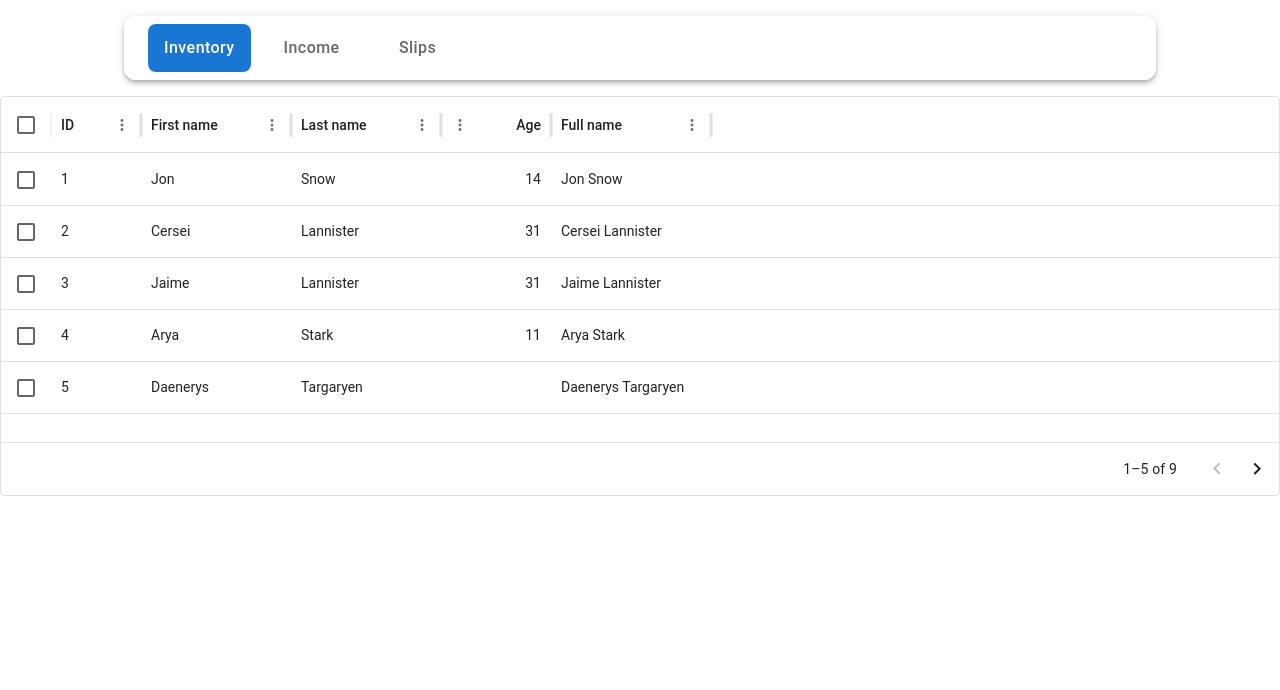
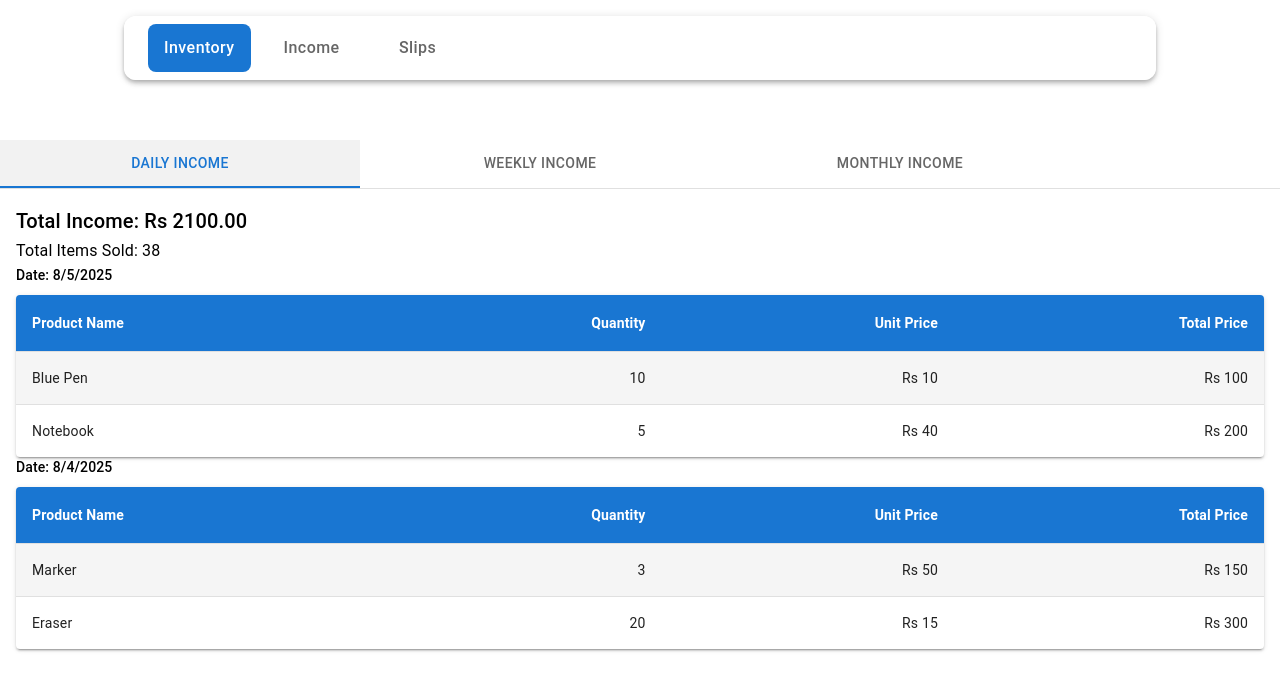
Before and after one commit to saadullahkhan12/inventory-system, a React (Vite) app: page /Inventory in a window 1280 px wide. Shown: the top 690 px of the page. Built offline with nearby package versions, Linux system fonts and the light colour scheme; the HTML template or start-up script is replaced by a standard one.

Commit message:
ui better

```diff
--- a/src/App.css
+++ b/src/App.css
@@ -32,3 +32,16 @@ text-decoration: none;
     color: #1976d2;
     background: #e5e5e582;
 }
+.tabs_container{
+    margin-left: 30px;
+}
+
+button#income-tab-0 {
+    width: 100%;
+}
+button#income-tab-1 {
+    width: 100%;
+}
+button#income-tab-2 {
+    width: 100%;
+}
--- a/src/pages/icome.jsx
+++ b/src/pages/icome.jsx
@@ -1,22 +1,35 @@
 import { useEffect, useState } from "react";
 import axios from "axios";
-import Button from '@mui/material/Button';
+import {
+  Box,
+  Button,
+  Dialog,
+  DialogActions,
+  DialogContent,
+  DialogTitle,
+  TextField,
+  Typography,
+  Table,
+  TableBody,
+  TableCell,
+  TableContainer,
+  TableHead,
+  TableRow,
+  Paper,
+  Stack
+} from '@mui/material';
 import DeleteIcon from '@mui/icons-material/Delete';
 import EditIcon from '@mui/icons-material/Edit';
 import AddShoppingCartIcon from '@mui/icons-material/AddShoppingCart';
-import Stack from '@mui/material/Stack';
 
 const API_URL = "https://inventory-system-back-end-production.up.railway.app/api/items";
 
-
-
-function Icome() {
+export default function Inventory() {
   const [products, setProducts] = useState([]);
   const [search, setSearch] = useState("");
   const [showModal, setShowModal] = useState(false);
   const [editProduct, setEditProduct] = useState(null);
 
-  // Load data
   useEffect(() => {
     fetchProducts();
   }, []);
@@ -47,7 +60,7 @@ function Icome() {
       } else {
         await axios.post(API_URL, product);
       }
-      await fetchProducts();
+      fetchProducts();
       clearEdit();
     } catch (err) {
       console.error("Save error:", err);
@@ -70,94 +83,104 @@ function Icome() {
   );
 
   return (
-    <div className="min-h-screen bg-gray-50 py-8 px-2 md:px-8">
-      <div className="max-w-4xl mx-auto">
-        <header className="mb-6 flex items-center justify-between">
-          <h1 className="text-3xl font-bold">Inventory Management</h1>
+    <Box sx={{ p: 4 }}>
+      <Box sx={{ mb: 4, display: 'flex', justifyContent: 'space-between', alignItems: 'center' }}>
+        <Typography variant="h4" fontWeight="bold">Inventory Management</Typography>
         <Button
-            onClick={() => { setEditProduct(null); setShowModal(true); }}
-            type="button"
           variant="contained"
           endIcon={<AddShoppingCartIcon />}
-            sx={{
-              backgroundColor: '#1976d2',
-              '&:hover': { backgroundColor: '#115293' },
-            }}
+          onClick={() => { setEditProduct(null); setShowModal(true); }}
         >
           Add Product
         </Button>
-        </header>
+      </Box>
 
-        <div className="mb-4 flex flex-row gap-2">
-          <input
-            className="w-full md:w-72 px-3 py-2 border border-gray-300 rounded focus:outline-none focus:ring focus:border-blue-500 bg-white"
-            type="search"
-            placeholder="Search products..."
+      <TextField
+        label="Search products"
+        variant="outlined"
         value={search}
         onChange={e => setSearch(e.target.value)}
+        fullWidth
+        sx={{ mb: 3, maxWidth: 300 }}
       />
-        </div>
 
-        <div className="overflow-auto rounded shadow bg-white">
-          <table className="min-w-full divide-y divide-gray-200">
-            <thead className="bg-gray-100">
-              <tr>
-                <th className="px-4 py-3 text-xs font-medium text-gray-500 uppercase">Name</th>
-                <th className="px-4 py-3 text-xs font-medium text-gray-500 uppercase">SKU</th>
-                <th className="px-4 py-3 text-xs font-medium text-gray-500 uppercase">Category</th>
-                <th className="px-4 py-3 text-xs font-medium text-gray-500 uppercase">Quantity</th>
-                <th className="px-4 py-3 text-xs font-medium text-gray-500 uppercase">Price ($)</th>
-                <th className="px-4 py-3 text-xs font-medium text-gray-500 uppercase">Actions</th>
-              </tr>
-            </thead>
-            <tbody className="divide-y divide-gray-100">
+      <TableContainer component={Paper}>
+        <Table>
+          <TableHead>
+            <TableRow sx={{ backgroundColor: '#f5f5f5' }}>
+              <TableCell>Name</TableCell>
+              <TableCell>SKU</TableCell>
+              <TableCell>Category</TableCell>
+              <TableCell>Quantity</TableCell>
+              <TableCell>Price ($)</TableCell>
+              <TableCell>Actions</TableCell>
+            </TableRow>
+          </TableHead>
+          <TableBody>
             {filteredProducts.length === 0 ? (
-                <tr>
-                  <td colSpan={6} className="px-4 py-8 text-center text-gray-400">No products found.</td>
-                </tr>
+              <TableRow>
+                <TableCell colSpan={6} align="center">No products found</TableCell>
+              </TableRow>
             ) : (
               filteredProducts.map(product => (
-                  <tr key={product._id}>
-                    <td className="px-4 py-3 font-medium text-gray-700">{product.name}</td>
-                    <td className="px-4 py-3 text-gray-500">{product.sku}</td>
-                    <td className="px-4 py-3 text-gray-500">{product.category}</td>
-                    <td className={`px-4 py-3 text-gray-500 font-mono ${product.quantity <= 5 ? 'bg-red-50 text-red-700 font-bold rounded' : ''}`}>
+                <TableRow key={product._id}>
+                  <TableCell>{product.name}</TableCell>
+                  <TableCell>{product.sku}</TableCell>
+                  <TableCell>{product.category}</TableCell>
+                  <TableCell
+                    sx={{
+                      color: product.quantity <= 5 ? 'error.main' : 'text.primary',
+                      fontWeight: product.quantity <= 5 ? 'bold' : 'normal'
+                    }}
+                  >
                     {product.quantity}
-                    </td>
-                    <td className="px-4 py-3 text-gray-500">{product.price.toFixed(2)}</td>
-                    <td className="px-4 py-3 flex gap-2">
-                      <Stack direction="row" spacing={2}>
-                        <Button onClick={() => deleteProduct(product._id)} variant="outlined" color="error" startIcon={<DeleteIcon />}>
+                  </TableCell>
+                  <TableCell>${product.price.toFixed(2)}</TableCell>
+                  <TableCell>
+                    <Stack direction="row" spacing={1}>
+                      <Button
+                        variant="outlined"
+                        color="error"
+                        startIcon={<DeleteIcon />}
+                        onClick={() => deleteProduct(product._id)}
+                      >
                         Delete
                       </Button>
-                        <Button onClick={() => startEdit(product)} variant="contained" endIcon={<EditIcon />}>
+                      <Button
+                        variant="contained"
+                        color="primary"
+                        endIcon={<EditIcon />}
+                        onClick={() => startEdit(product)}
+                      >
                         Edit
                       </Button>
                     </Stack>
-                    </td>
-                  </tr>
+                  </TableCell>
+                </TableRow>
               ))
             )}
-            </tbody>
-          </table>
-        </div>
-      </div>
+          </TableBody>
+        </Table>
+      </TableContainer>
 
-      {showModal && (
-        <ProductModal
-          product={editProduct}
-          onSave={saveProduct}
-          onCancel={clearEdit}
-        />
-      )}
-    </div>
+      {/* Modal */}
+      <ProductModal open={showModal} onClose={clearEdit} onSave={saveProduct} product={editProduct} />
+    </Box>
   );
 }
 
-function ProductModal({ product, onSave, onCancel }) {
-  const [form, setForm] = useState(
-    product ?? { name: "", sku: "", category: "", quantity: 0, price: 0 }
-  );
+function ProductModal({ open, onClose, onSave, product }) {
+  const [form, setForm] = useState({
+    name: '',
+    sku: '',
+    category: '',
+    quantity: 0,
+    price: 0
+  });
+
+  useEffect(() => {
+    if (product) setForm(product);
+  }, [product]);
 
   const handleChange = (e) => {
     const { name, value } = e.target;
@@ -167,30 +190,25 @@ function ProductModal({ product, onSave, onCancel }) {
     }));
   };
 
-  const handleSubmit = (e) => {
-    e.preventDefault();
+  const handleSubmit = () => {
     if (!form.name || !form.sku) return;
     onSave({ ...form, _id: product?._id });
   };
 
   return (
-    <div className="fixed inset-0 bg-black bg-opacity-30 flex items-center justify-center z-50">
-      <form onSubmit={handleSubmit} className="bg-white rounded-lg shadow-lg p-6 w-full max-w-md relative">
-        <h2 className="text-xl font-bold mb-4">{product ? 'Edit' : 'Add'} Product</h2>
-        <div className="flex flex-col gap-3 mb-4">
-          <input name="name" value={form.name} onChange={handleChange} placeholder="Product Name" className="border px-3 py-2 rounded" required />
-          <input name="sku" value={form.sku} onChange={handleChange} placeholder="SKU" className="border px-3 py-2 rounded" required />
-          <input name="category" value={form.category} onChange={handleChange} placeholder="Category" className="border px-3 py-2 rounded" />
-          <input name="quantity" type="number" min="0" value={form.quantity} onChange={handleChange} placeholder="Quantity" className="border px-3 py-2 rounded" />
-          <input name="price" type="number" step="0.01" min="0" value={form.price} onChange={handleChange} placeholder="Price" className="border px-3 py-2 rounded" />
-        </div>
-        <div className="flex gap-2 mt-4 justify-end">
-          <button type="button" onClick={onCancel} className="px-3 py-2 rounded bg-gray-200 hover:bg-gray-300">Cancel</button>
-          <button type="submit" className="px-3 py-2 rounded bg-blue-600 text-white hover:bg-blue-700">Save</button>
-        </div>
-      </form>
-    </div>
+    <Dialog open={open} onClose={onClose} maxWidth="sm" fullWidth>
+      <DialogTitle>{product ? 'Edit Product' : 'Add Product'}</DialogTitle>
+      <DialogContent sx={{ display: 'flex', flexDirection: 'column', gap: 2, mt: 1 }}>
+        <TextField name="name" label="Product Name" value={form.name} onChange={handleChange} required />
+        <TextField name="sku" label="SKU" value={form.sku} onChange={handleChange} required />
+        <TextField name="category" label="Category" value={form.category} onChange={handleChange} />
+        <TextField name="quantity" type="number" label="Quantity" value={form.quantity} onChange={handleChange} />
+        <TextField name="price" type="number" label="Price ($)" value={form.price} onChange={handleChange} />
+      </DialogContent>
+      <DialogActions>
+        <Button onClick={onClose}>Cancel</Button>
+        <Button variant="contained" onClick={handleSubmit}>Save</Button>
+      </DialogActions>
+    </Dialog>
   );
 }
-
-export default Icome;
--- a/src/pages/inventory.jsx
+++ b/src/pages/inventory.jsx
@@ -1,73 +1,124 @@
 import * as React from 'react';
-import Box from '@mui/material/Box';
-import { DataGrid } from '@mui/x-data-grid';
+import {
+  Box, Tabs, Tab, Typography, Paper,
+  Table, TableBody, TableCell, tableCellClasses,
+  TableContainer, TableHead, TableRow
+} from '@mui/material';
+import { styled } from '@mui/material/styles';
+import PropTypes from 'prop-types';
 
+// Styled MUI components
+const StyledTableCell = styled(TableCell)(({ theme }) => ({
+  [`&.${tableCellClasses.head}`]: {
+    backgroundColor: theme.palette.primary.main,
+    color: theme.palette.common.white,
+    fontWeight: 'bold'
+  },
+  [`&.${tableCellClasses.body}`]: {
+    fontSize: 14,
+  },
+}));
+const StyledTableRow = styled(TableRow)(({ theme }) => ({
+  '&:nth-of-type(odd)': { backgroundColor: theme.palette.action.hover },
+  '&:last-child td, &:last-child th': { border: 0 },
+}));
 
+function CustomTabPanel({ children, value, index, ...other }) {
+  return (
+    <div role="tabpanel" hidden={value !== index} {...other}>
+      {value === index && <Box sx={{ p: 2 }}>{children}</Box>}
+    </div>
+  );
+}
+CustomTabPanel.propTypes = {
+  children: PropTypes.node, value: PropTypes.number.isRequired, index: PropTypes.number.isRequired,
+};
+function a11yProps(index) {
+  return {
+    id: `income-tab-${index}`,
+    'aria-controls': `income-tabpanel-${index}`,
+  };
+}
 
-const Inventory = () => {
-
-
-
-  const columns = [
-  { field: 'id', headerName: 'ID', width: 90 },
+// Sample static data
+const sampleData = [
   {
-    field: 'firstName',
-    headerName: 'First name',
-    width: 150,
-    editable: true,
+    date: '2025-08-05',
+    totalIncome: 1200,
+    productsSold: [
+      { productName: 'Blue Pen', quantity: 10, unitPrice: 10, totalPrice: 100 },
+      { productName: 'Notebook', quantity: 5, unitPrice: 40, totalPrice: 200 },
+    ]
   },
   {
-    field: 'lastName',
-    headerName: 'Last name',
-    width: 150,
-    editable: true,
-  },
-  {
-    field: 'age',
-    headerName: 'Age',
-    type: 'number',
-    width: 110,
-    editable: true,
-  },
-  {
-    field: 'fullName',
-    headerName: 'Full name',
-    description: 'This column has a value getter and is not sortable.',
-    sortable: false,
-    width: 160,
-    valueGetter: (value, row) => `${row.firstName || ''} ${row.lastName || ''}`,
-  },
+    date: '2025-08-04',
+    totalIncome: 900,
+    productsSold: [
+      { productName: 'Marker', quantity: 3, unitPrice: 50, totalPrice: 150 },
+      { productName: 'Eraser', quantity: 20, unitPrice: 15, totalPrice: 300 },
+    ]
+  }
 ];
 
-const rows = [
-  { id: 1, lastName: 'Snow', firstName: 'Jon', age: 14 },
-  { id: 2, lastName: 'Lannister', firstName: 'Cersei', age: 31 },
-  { id: 3, lastName: 'Lannister', firstName: 'Jaime', age: 31 },
-  { id: 4, lastName: 'Stark', firstName: 'Arya', age: 11 },
-  { id: 5, lastName: 'Targaryen', firstName: 'Daenerys', age: null },
-  { id: 6, lastName: 'Melisandre', firstName: null, age: 150 },
-  { id: 7, lastName: 'Clifford', firstName: 'Ferrara', age: 44 },
-  { id: 8, lastName: 'Frances', firstName: 'Rossini', age: 36 },
-  { id: 9, lastName: 'Roxie', firstName: 'Harvey', age: 65 },
-];
+export default function IcomePage() {
+  const [value, setValue] = React.useState(0);
+
+  const getTotalIncome = (data) => data.reduce((sum, d) => sum + d.totalIncome, 0);
+  const getTotalItems = (data) => data.reduce((sum, d) =>
+    sum + d.productsSold.reduce((s, p) => s + p.quantity, 0), 0
+  );
+
+  const renderTable = (data) => (
+    <>
+      <Box className="mb-4">
+        <Typography variant="h6">Total Income: Rs {getTotalIncome(data).toFixed(2)}</Typography>
+        <Typography variant="subtitle1">Total Items Sold: {getTotalItems(data)}</Typography>
+      </Box>
+
+      {data.map((entry, i) => (
+        <Box key={i} className="mb-6">
+          <Typography variant="subtitle2" sx={{ mb: 1 }}>
+            Date: {new Date(entry.date).toLocaleDateString()}
+          </Typography>
+          <TableContainer component={Paper} elevation={2}>
+            <Table sx={{ minWidth: 600 }} aria-label="products sold table">
+              <TableHead>
+                <TableRow>
+                  <StyledTableCell>Product Name</StyledTableCell>
+                  <StyledTableCell align="right">Quantity</StyledTableCell>
+                  <StyledTableCell align="right">Unit Price</StyledTableCell>
+                  <StyledTableCell align="right">Total Price</StyledTableCell>
+                </TableRow>
+              </TableHead>
+              <TableBody>
+                {entry.productsSold.map((product, j) => (
+                  <StyledTableRow key={j}>
+                    <StyledTableCell>{product.productName}</StyledTableCell>
+                    <StyledTableCell align="right">{product.quantity}</StyledTableCell>
+                    <StyledTableCell align="right">Rs {product.unitPrice}</StyledTableCell>
+                    <StyledTableCell align="right">Rs {product.totalPrice}</StyledTableCell>
+                  </StyledTableRow>
+                ))}
+              </TableBody>
+            </Table>
+          </TableContainer>
+        </Box>
+      ))}
+    </>
+  );
+
   return (
-    <Box sx={{ height: 400, width: '100%' }}>
-      <DataGrid
-        rows={rows}
-        columns={columns}
-        initialState={{
-          pagination: {
-            paginationModel: {
-              pageSize: 5,
-            },
-          },
-        }}
-        pageSizeOptions={[5]}
-        checkboxSelection
-        disableRowSelectionOnClick
-      />
+    <Box sx={{ marginTop: '60px', width: '100%' }}>
+      <Box sx={{ borderBottom: 1, borderColor: 'divider' }}>
+        <Tabs value={value} onChange={(e, newVal) => setValue(newVal)} aria-label="Income Tabs">
+          <Tab label="Daily Income" {...a11yProps(0)} />
+          <Tab label="Weekly Income" {...a11yProps(1)} />
+          <Tab label="Monthly Income" {...a11yProps(2)} />
+        </Tabs>
+      </Box>
+      <CustomTabPanel value={value} index={0}>{renderTable(sampleData)}</CustomTabPanel>
+      <CustomTabPanel value={value} index={1}>{renderTable(sampleData)}</CustomTabPanel>
+      <CustomTabPanel value={value} index={2}>{renderTable(sampleData)}</CustomTabPanel>
     </Box>
-  )
+  );
 }
-
-export default Inventory
```
Lines whose indentation alone changed are shown as unchanged.
